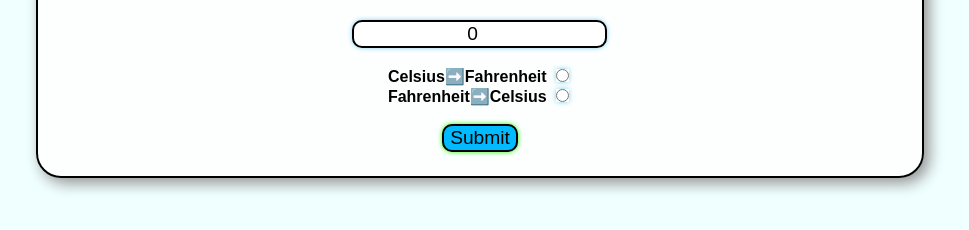
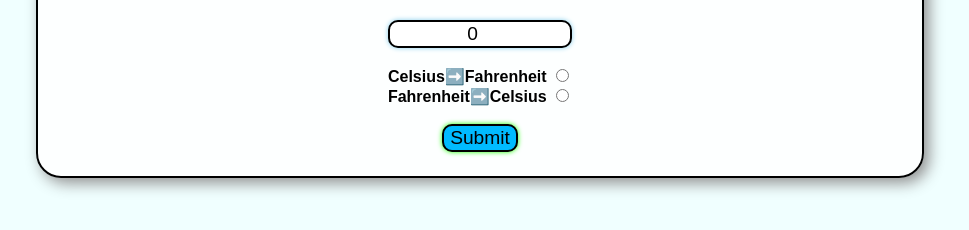
Before and after one commit to karang25/temp-convert, a plain HTML site: page index.html in a window 1280 px wide. Shown: the part 188-418 px from the top of the page, without its empty margins (160-1129 px from the left). Drawn offline with Linux system fonts and the light colour scheme.

Commit message:
Update style.css

```diff
--- a/style.css
+++ b/style.css
@@ -16,7 +16,8 @@ div{
 h1{
     color: rgb(5, 199, 248);
 }
-input{
+#inputnumber{
+    width:20%;
     text-align: center;
     border: 2px solid;
     border-radius: 10px;
```
